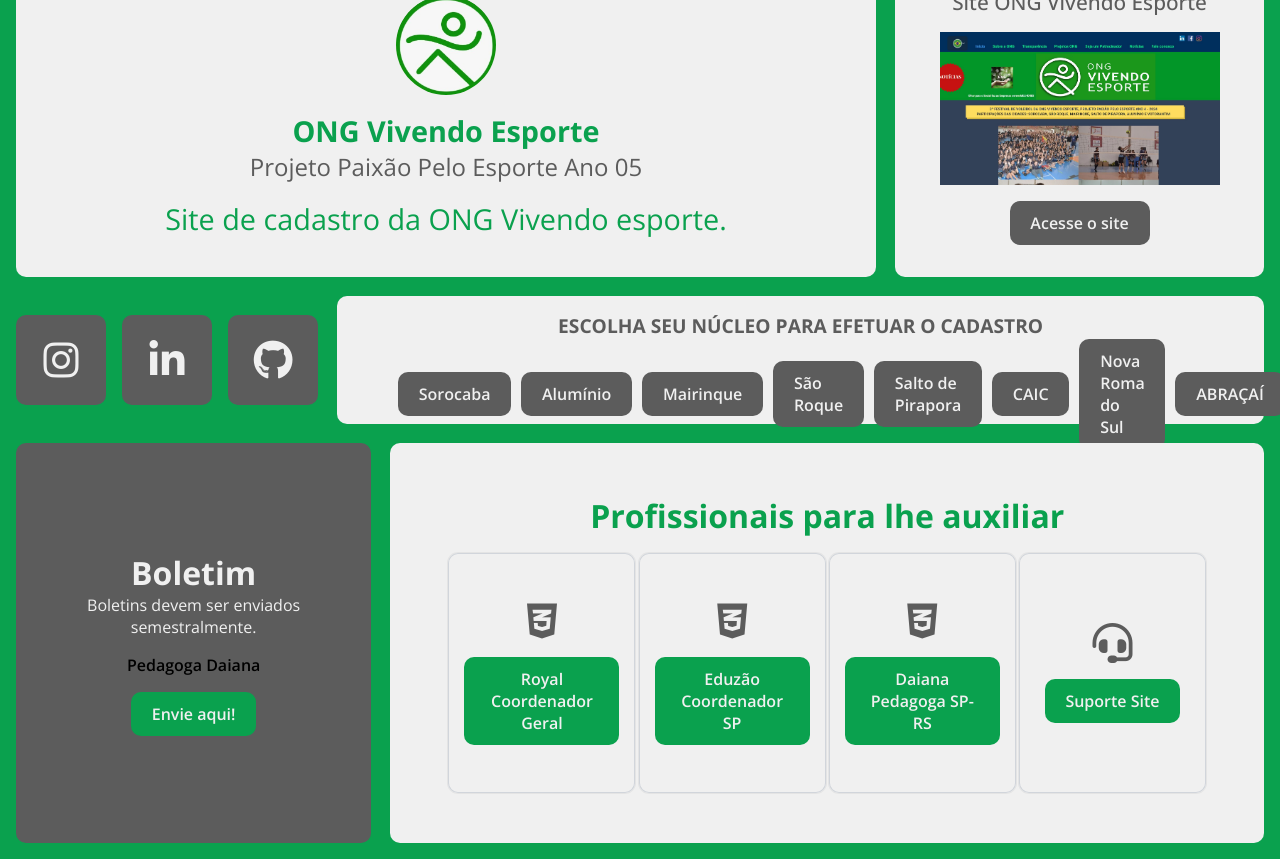
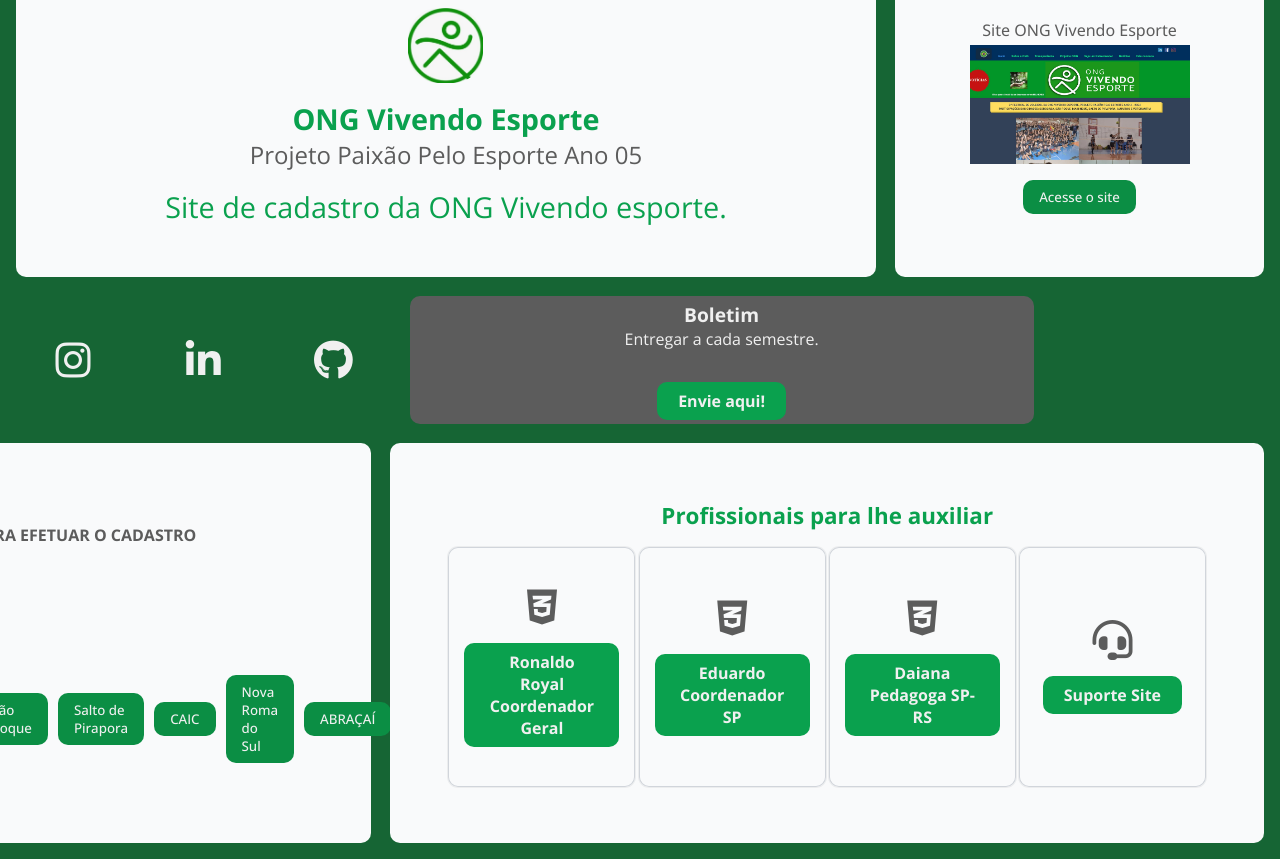
Before and after one commit to brmarangoni/projeto-pessoal, a plain HTML site: page index.html in a window 1280 px wide. Drawn offline with nearby package versions, Linux system fonts and the light colour scheme.

Commit message:
boletim atualizado

```diff
--- a/css/style.css
+++ b/css/style.css
@@ -23,7 +23,7 @@
 
 body {
     font-family: "Open Sans", sans-serif;
-    background-color: var(--color-black);
+    background-color: #166534;
     display: flex;
     align-items: center;
     justify-content: center;
@@ -44,7 +44,7 @@ body {
 }
 
 .card {
-    background-color: var(--color-white);
+    background-color: #f9fafb;
     padding: 1rem;
 }
 
@@ -86,9 +86,9 @@ body {
     justify-content: center;
 }
 
-.img-user img {
-    width: 100px;
-    border-radius: 50px;
+.img-user img { /*logo*/
+    width: 75px;
+    border-radius: 30px;
 }
 
 .info-user {
@@ -107,7 +107,7 @@ body {
 }
 
 .info-user span {
-    font-size: 1.2rem;
+    font-size: 1.3rem;
     font-weight: 400;
     color: var(--color-destaque);
 }
@@ -119,7 +119,7 @@ body {
     color: var(--color-black);
 }
 
-/************** Projeto*/
+/************** Projeto/ segunda parte */
 .projeto {
     width: 100%;
     height: 40%;
@@ -141,20 +141,20 @@ body {
 }
 
 .text-projeto {
-    font-size: 1.3rem;
-    font-weight: 500;
+    font-size: 1rem;
+    font-weight: 450;
     color: var(--color-destaque);
 }
 
 .img-projeto {
-    padding-top: 1rem;
+    padding-top: 0.2rem;
     display: flex;
     align-items: center;
     justify-content: center;
 }
 
 .img-projeto img {
-    width: 280px;
+    width: 220px;
 }
 
 .btn-projeto {
@@ -166,13 +166,14 @@ body {
     padding-top: 1rem;
 }
 
-.btn {
-    background-color: var(--color-destaque);
+.btn { /*terceiro quadrado */
+    background-color: #0b8e44;
     color: var(--color-white);
-    font-weight: 600;
-    padding: .7rem 1.3rem;
+    font-weight: 500;
+    padding: .5rem 1rem; /*tamanho botao*/
     border-radius: 10px;
     text-decoration: none;
+    font-size:smaller;
 }
 
 /************** WIDGET 2*/
@@ -201,9 +202,9 @@ body {
 
 .box-social {
     background-color: var(--color-destaque);
-    height: 90px;
-    width: 90px;
-    border-radius: 10px;
+    height: 0px;
+    width: 200px;
+    border-radius: 1px;
     display: flex;
     align-items: center;
     justify-content: center;
@@ -214,7 +215,7 @@ body {
     color: var(--color-white);
 }
 
-/************** Skills*/
+/************** cidades*/
 .skills {
     width: 100%;
     height: 100%;
@@ -230,8 +231,8 @@ body {
     align-items: center;
 }
 
-.text-skills {
-    font-size: 1.2rem;
+.text-skills { /**/
+    font-size: 1].2rem;
     text-transform: uppercase;
     font-weight: bold;
     color: var(--color-destaque);
@@ -319,14 +320,14 @@ body {
     gap: 1rem;
 }
 
-.text-servicos h1 {
-    font-size: var(--font-title-mobile);
+.text-servicos h1 { /*profissionais para lhe auxiliar*/
+    font-size: 1.4rem;
     color: var(--color-black);
 }
 
 .text-servicos span {
     font-size: 1.2rem;
-    font-weight: 400;
+    font-weight: 40;
     color: var(--color-gray);
 }
 
@@ -373,7 +374,7 @@ body {
     justify-content: center;
     text-align: center;
     background-color: var(--color-destaque);
-    padding: 1rem; /* Certificando que a seção de contato tenha padding */
+     /* Certificando que a seção de contato tenha padding */
 }
 
 .content-contato {
@@ -387,15 +388,15 @@ body {
     gap: 1rem;
 }
 
-.text-contato h1 {
-    font-size: var(--font-title-mobile);
+.text-contato h1 { /*boletim*/
+    font-size: 1.2rem;
     color: var(--color-white);
 }
 
 .lista-contato {
     display: flex;
     flex-direction: column;
-    gap: .5rem;
+    gap: .1rem;
 }
 
 .lista-contato a {
@@ -416,13 +417,14 @@ body {
     align-items: center;
     justify-content: center;
     text-align: center;
+
 }
 
 .btn2 {
     background-color: var(--color-black);
     color: var(--color-white);
-    font-weight: 600;
-    padding: .7rem 1.3rem;
+    font-weight: 700;
+    padding: .5rem 1.3rem;
     border-radius: 10px;
     text-decoration: none;
 }
--- a/index.html
+++ b/index.html
@@ -18,6 +18,7 @@
 
 <body>
     <div class="container">
+
 
         <!--WIDGET 1-->
         <div id="widget1" class="top">
@@ -56,6 +57,52 @@
                 <div class="box-social"><a href="https://github.com/brmarangoni"><i class="fab fa-github"></i></a></div>
             </div>
 
+            <div class="contato card">
+                <div class="content-contato">
+                    <div class="text-contato">
+                        <h1>Boletim</h1>
+                        <span>Entregar a cada semestre.
+                        </span>
+                    </div>
+
+                    <div class="lista-contato">
+                    </div>
+                    <div class="btn-contato">
+                        <a href="https://forms.gle/QU6ncKXffM25xC4e9" class="btn2">Envie aqui!</a>
+                    </div>
+                </div>
+            </div>
+        </div>
+
+        <!--WIDGET 3-->
+        <div id="widget3" class="bottom">
+            <div class="servicos card">
+                <div class="content-servicos">
+                    <div class="text-servicos">
+                        <h1>Profissionais para lhe auxiliar</h1>
+                    </div>
+
+                    <div class="servicos-box">
+                        <div class="item-servico">
+                            <i class="fab fa-css3-alt"></i>
+                            <a href="https://wa.me/555496779791" class="btn2">Ronaldo Royal Coordenador Geral</a>
+                        </div>
+                        <div class="item-servico">
+                            <i class="fab fa-css3-alt"></i>
+                            <a href="https://wa.me/5515991951411" class="btn2">Eduardo Coordenador SP</a>
+                        </div>
+                        <div class="item-servico">
+                            <i class="fab fa-css3-alt"></i>
+                            <a href="https://wa.me/555499613343" class="btn2">Daiana Pedagoga SP-RS</a>
+                        </div>
+                        <div class="item-servico">
+                            <i class="fas fa-headset"></i>
+                            <a href="https://wa.me/5554999853267" class="btn2">Suporte Site</a>
+                        </div>
+                    </div>
+                </div>
+            </div>
+
             <div class="skills card">
                 <div class="content-skills">
                     <div class="text-skills">
@@ -73,52 +120,6 @@
                     </div>
                 </div>
             </div>
-        </div>
-
-        <!--WIDGET 3-->
-        <div id="widget3" class="bottom">
-            <div class="servicos card">
-                <div class="content-servicos">
-                    <div class="text-servicos">
-                        <h1>Profissionais para lhe auxiliar</h1>
-                    </div>
-
-                    <div class="servicos-box">
-                        <div class="item-servico">
-                            <i class="fab fa-css3-alt"></i>
-                            <a href="https://wa.me/555496779791" class="btn2">Royal Coordenador Geral</a>
-                        </div>
-                        <div class="item-servico">
-                            <i class="fab fa-css3-alt"></i>
-                            <a href="https://wa.me/5515991951411" class="btn2">Eduzão Coordenador SP</a>
-                        </div>
-                        <div class="item-servico">
-                            <i class="fab fa-css3-alt"></i>
-                            <a href="https://wa.me/555499613343" class="btn2">Daiana Pedagoga SP-RS</a>
-                        </div>
-                        <div class="item-servico">
-                            <i class="fas fa-headset"></i>
-                            <a href="https://wa.me/5554999853267" class="btn2">Suporte Site</a>
-                        </div>
-                    </div>
-                </div>
-            </div>
-
-            <div class="contato card">
-                <div class="content-contato">
-                    <div class="text-contato">
-                        <h1>Boletim</h1>
-                        <span>Boletins devem ser enviados semestralmente.
-                        </span>
-                    </div>
-
-                    <div class="lista-contato">
-                        <a href="#">Pedagoga Daiana</a>
-                    </div>
-                    <div class="btn-contato">
-                        <a href="https://forms.gle/QU6ncKXffM25xC4e9" class="btn2">Envie aqui!</a>
-                    </div>
-                </div>
             </div>
         </div>
     </div>
```
